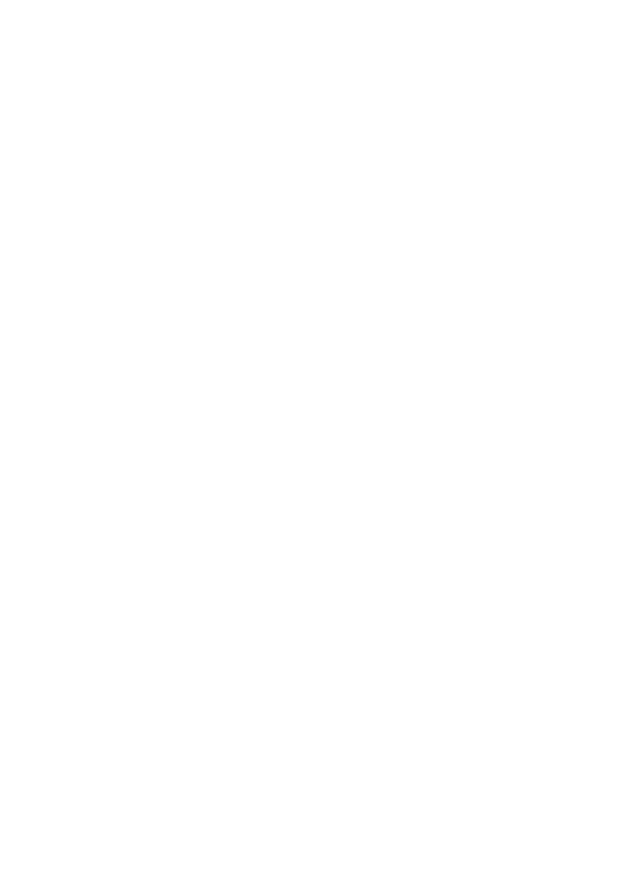
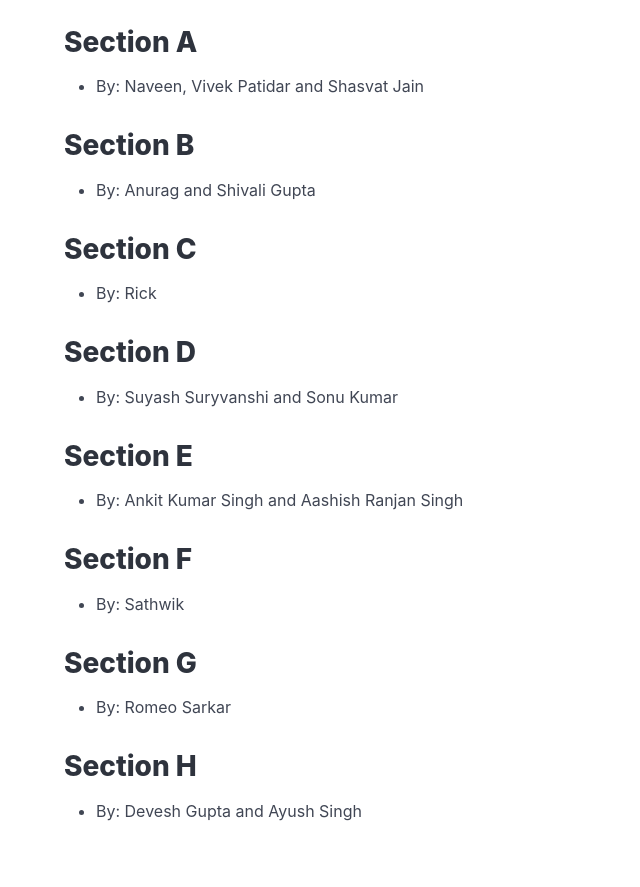
Before and after one commit to amitmondal1995/orbital_calculator, a Django app: page / in a window 1280 px wide. Before the commit the part shown is empty. Shown: the part 127-1014 px from the top of the page, without its empty margins (0-640 px from the left). Before the commit the page ends 66 px from the top, so only its background shows below. Run offline with Django 5.2, Linux system fonts and the light colour scheme.

Commit message:
Add home page
- Add details of who is responsible for what

Signed-off-by: Ayush Singh <ayushdevel1325@gmail.com>

```diff
--- a/calculator_gui/templates/base.html
+++ b/calculator_gui/templates/base.html
@@ -1,12 +1,43 @@
 <!DOCTYPE html>
 <html>
+
 <head>
   <meta charset="utf-8">
   <meta name="viewport" content="width=device-width, initial-scale=1">
   <title>{% block title %}Orbital Calculator{% endblock %}</title>
   <link rel="stylesheet" href="https://cdn.jsdelivr.net/npm/bulma@1.0.0/css/bulma.min.css">
 </head>
+
 <body>
+  <nav class="navbar" role="navigation" aria-label="main navigation">
+    <div class="navbar-brand">
+      <a class="navbar-item" href="https://bulma.io">
+        <img
+          src="https://upload.wikimedia.org/wikipedia/commons/thumb/d/df/Hohmann_transfer_orbit.svg/1200px-Hohmann_transfer_orbit.svg.png"
+          alt="Calculator" style="max-height: 90px" class="py-2 px-2">
+      </a>
+
+      <a role="button" class="navbar-burger" aria-label="menu" aria-expanded="false" data-target="navbarBasicExample">
+        <span aria-hidden="true"></span>
+        <span aria-hidden="true"></span>
+        <span aria-hidden="true"></span>
+        <span aria-hidden="true"></span>
+      </a>
+    </div>
+
+    <div id="navbarBasicExample" class="navbar-menu">
+      <div class="navbar-start">
+        <a class="navbar-item" href="/section_a">
+          Section A
+        </a>
+
+        <a class="navbar-item" href="/section_b">
+          Section B
+        </a>
+      </div>
+    </div>
+  </nav>
+
   <section class="section">
     <div class="container">
       {% block content %}
@@ -14,4 +45,5 @@
     </div>
   </section>
 </body>
+
 </html>
--- a/calculator_gui/templates/home.html
+++ b/calculator_gui/templates/home.html
@@ -5,5 +5,71 @@ Home
 {% endblock %}
 
 {% block content %}
-Hello World!
+
+<div class="content">
+    <h2>Section A</h2>
+    <p>
+    <ul>
+        <li>
+            By: Naveen, Vivek Patidar and Shasvat Jain
+        </li>
+    </ul>
+    </p>
+
+    <h2>Section B</h2>
+    <p>
+    <ul>
+        <li>
+            By: Anurag and Shivali Gupta
+        </li>
+    </ul>
+    </p>
+
+    <h2>Section C</h2>
+    <p>
+    <ul>
+        <li>
+            By: Rick
+        </li>
+    </ul>
+    </p>
+
+    <h2>Section D</h2>
+    <p>
+    <ul>
+        <li>
+            By: Suyash Suryvanshi and Sonu Kumar
+        </li>
+    </ul>
+    </p>
+
+    <h2>Section E</h2>
+    <p>
+    <ul>
+        <li>By: Ankit Kumar Singh and Aashish Ranjan Singh</li>
+    </ul>
+    </p>
+
+    <h2>Section F</h2>
+    <p>
+    <ul>
+        <li>By: Sathwik</li>
+    </ul>
+    </p>
+
+    <h2>Section G</h2>
+    <p>
+    <ul>
+        <li>By: Romeo Sarkar</li>
+    </ul>
+    </p>
+
+    <h2>Section H</h2>
+    <p>
+    <ul>
+        <li>By: Devesh Gupta and Ayush Singh</li>
+    </ul>
+    </p>
+</div>
+
 {% endblock %}
```
Lines whose indentation alone changed are shown as unchanged.
